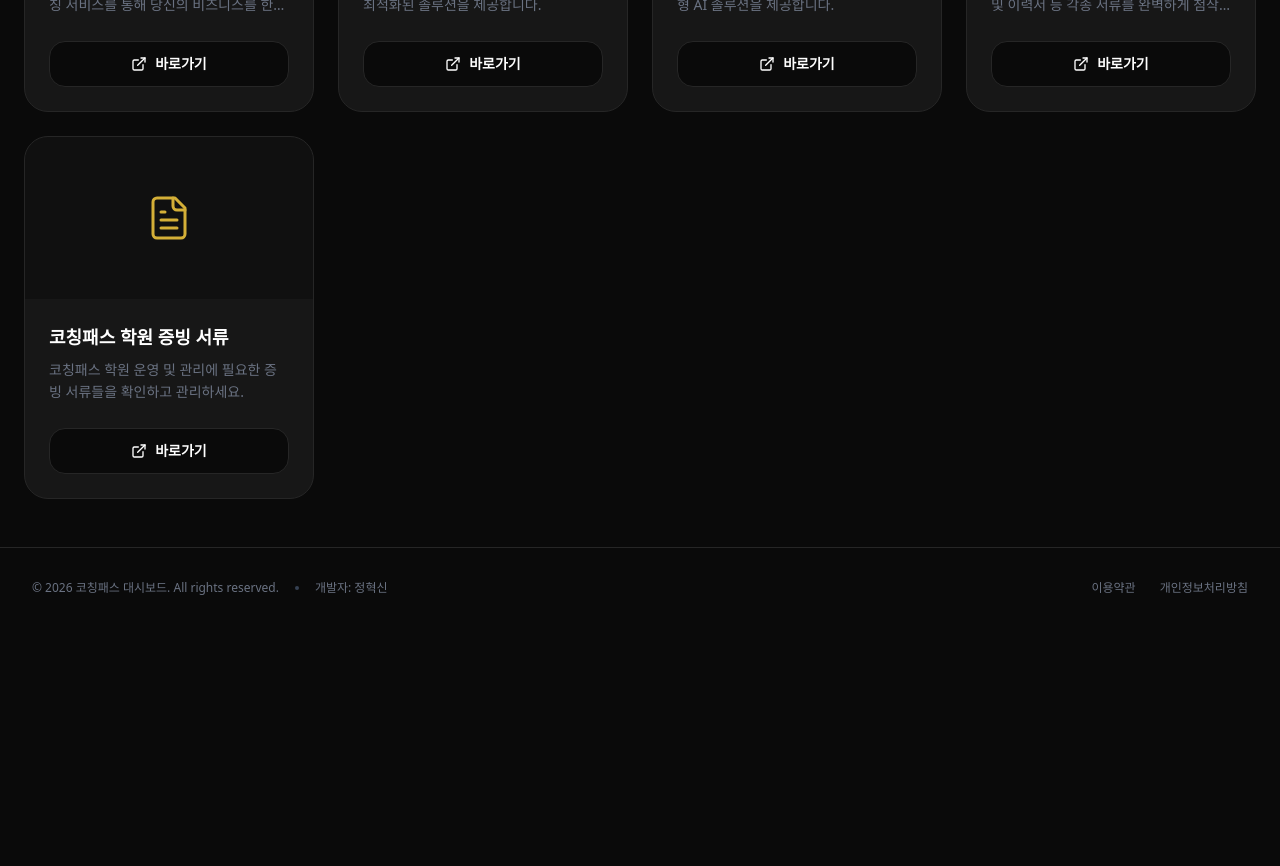
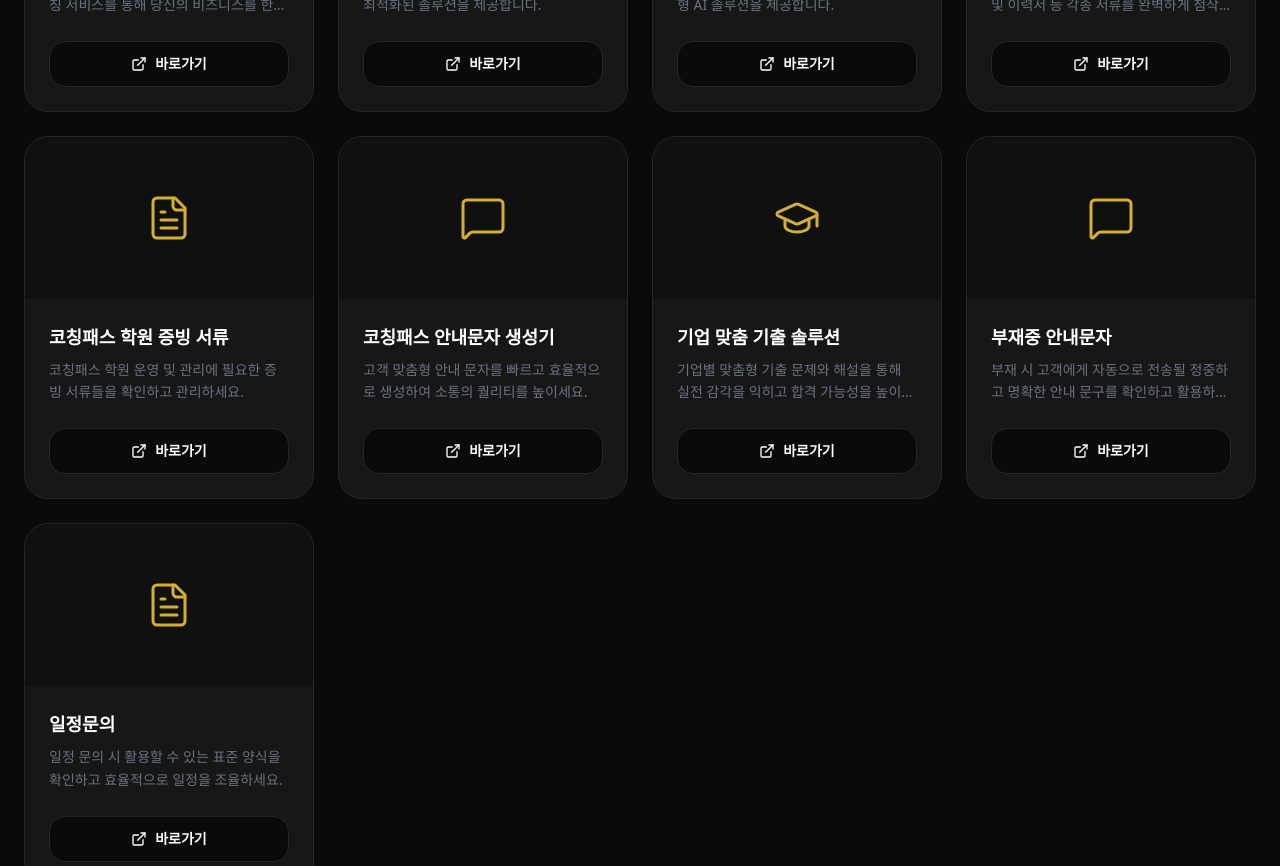
Before and after one commit to lab-droid/COACHINGPASS-DASHBOARD, a React (Vite) app: page / in a window 1280 px wide. Shown: the part 1020-1886 px from the top of the page. Before the commit the page ends 1648 px from the top, so only its background shows below. Built offline with nearby package versions, Linux system fonts and the light colour scheme.

Commit message:
feat: Add new dashboard items
Adds several new features and tools to the dashboard, including an SMS generator, exam solution, missed call notice, and schedule inquiry form. This expands the available resources for marketing, planning, and general administrative tasks.

```diff
--- a/src/App.tsx
+++ b/src/App.tsx
@@ -45,6 +45,7 @@
   { id: 'management', label: '경영', icon: <BarChart3 size={18} /> },
   { id: 'planning', label: '기획', icon: <FileText size={18} /> },
   { id: 'hr', label: '인사', icon: <Users size={18} /> },
+  { id: 'notice', label: '양식', icon: <FileText size={18} /> },
 ];
 
 const ITEMS: DashboardItem[] = [
@@ -87,6 +88,38 @@
     category: 'management',
     icon: <FileText className="text-brand-gold" />,
     url: 'https://docs.google.com/document/d/1lqzWMzeYlQZikikFX4wYLbmpv_QRljxHWLZJqAfVk2g/edit?usp=sharing'
+  },
+  {
+    id: 'sms-generator',
+    title: '코칭패스 안내문자 생성기',
+    description: '고객 맞춤형 안내 문자를 빠르고 효율적으로 생성하여 소통의 퀄리티를 높이세요.',
+    category: 'marketing',
+    icon: <MessageSquare className="text-brand-gold" />,
+    url: 'https://service-439879309727.us-west1.run.app/'
+  },
+  {
+    id: 'exam-solution',
+    title: '기업 맞춤 기출 솔루션',
+    description: '기업별 맞춤형 기출 문제와 해설을 통해 실전 감각을 익히고 합격 가능성을 높이세요.',
+    category: 'planning',
+    icon: <GraduationCap className="text-brand-gold" />,
+    url: 'https://service-626624284204.us-west1.run.app'
+  },
+  {
+    id: 'missed-call-notice',
+    title: '부재중 안내문자',
+    description: '부재 시 고객에게 자동으로 전송될 정중하고 명확한 안내 문구를 확인하고 활용하세요.',
+    category: 'notice',
+    icon: <MessageSquare className="text-brand-gold" />,
+    url: 'https://docs.google.com/document/d/1N4VXCfTI1iE8dbeiShV_HbJjgzFJAW39769EXz0Vd1k/edit?usp=sharing'
+  },
+  {
+    id: 'schedule-inquiry',
+    title: '일정문의',
+    description: '일정 문의 시 활용할 수 있는 표준 양식을 확인하고 효율적으로 일정을 조율하세요.',
+    category: 'notice',
+    icon: <FileText className="text-brand-gold" />,
+    url: 'https://docs.google.com/document/d/19BdYW_zJkR2rAwi_OW5eKSDBFJYFunmw8F9QPVDgWRE/edit?usp=sharing'
   }
 ];
 
```
